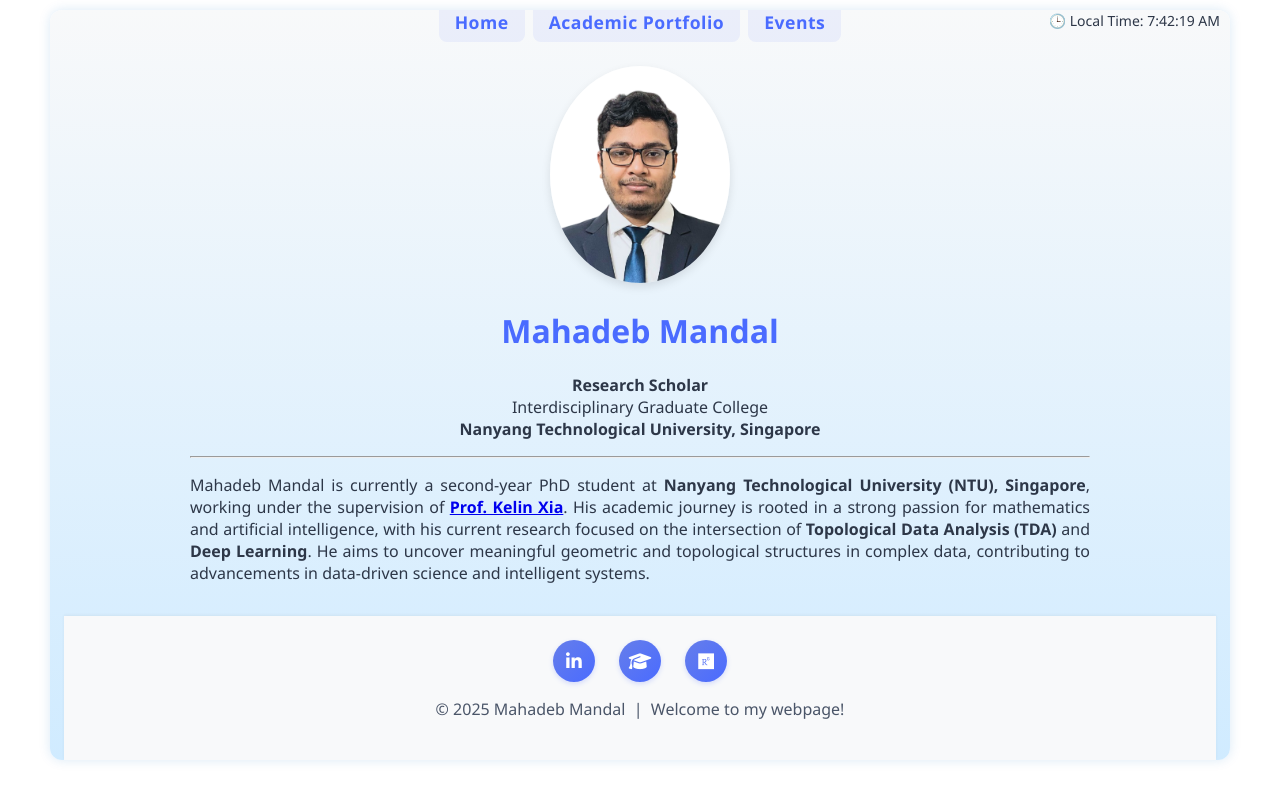
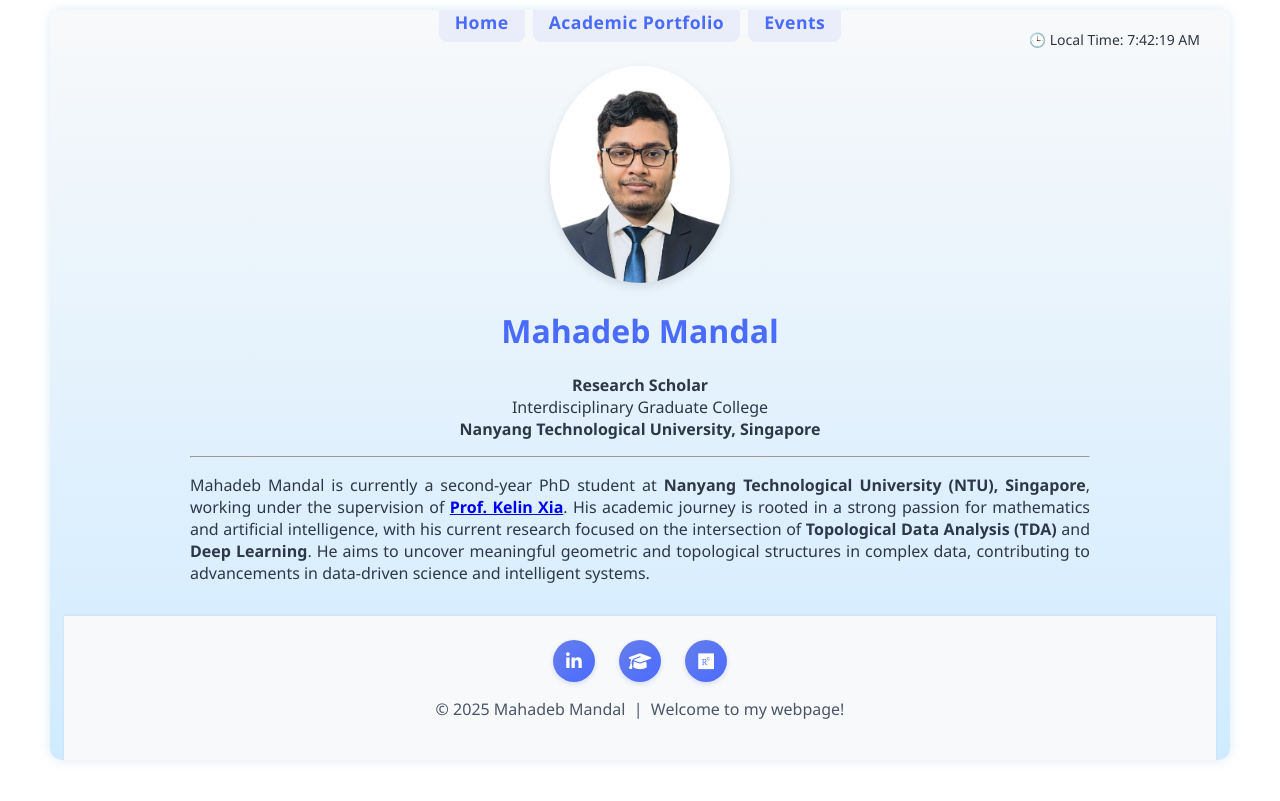
Before and after one commit to mahadeb-ai/mahadeb-ai.github.io, a Jekyll site: the page built from index.md, in a window 1280 px wide. Shown: the top 801 px of the page. Built offline with Jekyll 4.4.1, drawn with Linux system fonts in a browser that asks for light colours.

Commit message:
Update index.md

```diff
--- a/index.md
+++ b/index.md
@@ -4,7 +4,7 @@
 ---
 
 <!-- ⏱️ Clock in "navbar area" -->
-<div style="position: absolute; top: 11px; right: 60px; font-size: 14px; z-index: 999;">
+<div style="position: absolute; top: 30px; right: 80px; font-size: 14px; z-index: 999;">
   🕒 Local Time: <span id="live-clock"></span>
 </div>
 
```
